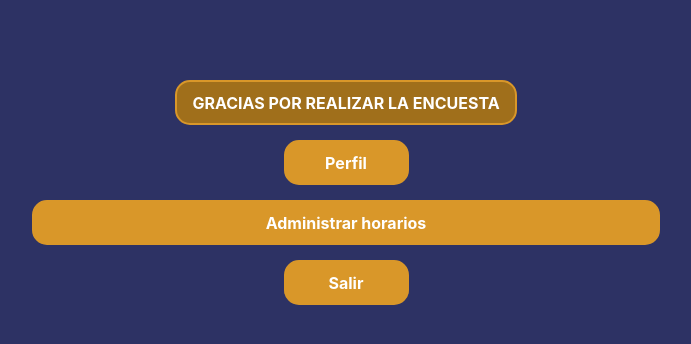
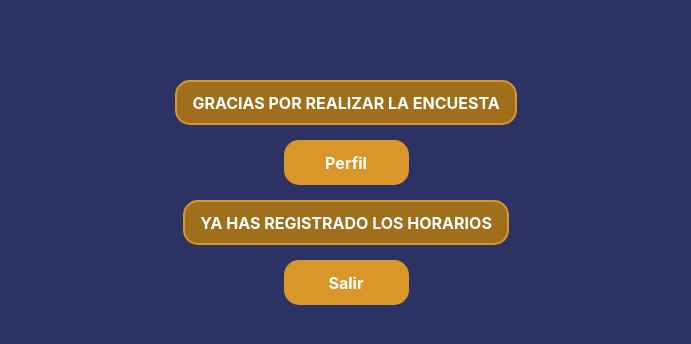
Before and after one commit to SamuelCeballos04/IGT, a Flask app: page /opciones in a window 1280 px wide. Shown: the part 215-559 px from the top of the page, without its empty margins (294-985 px from the left). Run offline with Flask 3, Linux system fonts and the light colour scheme; the visitor is signed in with stand-in values (Sample User, id 1); data that the repository does not hold is empty; some libraries are stand-ins or nearby versions.

Commit message:
Funcionalidad de activar horarios lista

```diff
--- a/server.py
+++ b/server.py
@@ -1113,6 +1113,7 @@ def recuperacion():
 
 @app.route('/configuracion', methods = ['GET', 'POST'])
 def configuracion():
+    print("AJJJJJJJJJJJJJJJJSDFSDIFJ")
     if session['my_var4'] != 1:
         return redirect(url_for('opciones'))
     else:
@@ -1120,7 +1121,7 @@ def configuracion():
             cursor = database.cursor()          #Falta excluir a los que ya se les asignó horario
             cursor.execute("SELECT id_participante, nombre, apellidos FROM participante WHERE id_participante IN (SELECT id_participante FROM encuesta WHERE expterminado = 'false' AND cita IS NULL) order by id_participante;")
             data = cursor.fetchall()
-            return render_template('horariosconfig.html', data = data)
+        return render_template('horariosconfig.html', data = data)
 
 if __name__ == '__main__':
     app.run(debug=True, host='0.0.0.0', port='5000')
--- a/static/js/opciones.js
+++ b/static/js/opciones.js
@@ -5,25 +5,40 @@ function onload(flag, flag2){
         document.getElementById("start").innerHTML = "GRACIAS POR REALIZAR LA ENCUESTA"
         document.getElementById("start").classList.remove('boton2')
         document.getElementById("start").classList.add('boton4')
+        if (flag2 == 0){
+            document.getElementById("btnHorario").setAttribute("disabled", "true")
+            document.getElementById("resultados").setAttribute("disabled", "true")
+            //document.getElementById("btnHorario").disabled = true
+            //document.getElementById("resultados").disabled = true
+            document.getElementById("btnHorario").innerHTML = "YA HAS REGISTRADO LOS HORARIOS"
+            document.getElementById("btnHorario").classList.remove('boton2')
+            document.getElementById("btnHorario").classList.add('boton4')
+        }
     }
     else if(flag == 2){
-        document.getElementById("start").setAttribute("action", "")
-        document.getElementById("startL").setAttribute("href", "exportarExcel")
-        document.getElementById("start").innerHTML = "EXPORTAR"
-        document.getElementById("btnpr").setAttribute("action", "")
-        document.getElementById("aprofile").setAttribute("href", "descargarArchivos")
-        document.getElementById("btnpr").innerHTML = "Descargar Horarios"
-        document.getElementById("btnpr").setAttribute("class", "boton2")
-    }
-    if (flag2 == 0){
-        //document.getElementById("btnHorario").setAttribute("disabled", "true")
-        document.getElementById("resultados").setAttribute("href", "configuracion")
-        //document.getElementById("btnHorario").disabled = true
-        //document.getElementById("resultados").disabled = true
-        document.getElementById("btnHorario").setAttribute("action", "")
-        document.getElementById("btnHorario").innerHTML = "Administrar horarios"
-        document.getElementById("btnHorario").setAttribute("class", 'boton2')
-        //document.getElementById("btnHorario").classList.add('boton4')
+        document.getElementById("sex-ion").innerHTML = ""
+        document.getElementById("sex-ion").innerHTML = `
+        <form action="{{url_for('instrucciones')}}" method = 'get' class="formulario" autocomplete="off">
+            <a href="exportarExcel" id="startL">
+                <button type="button" class="boton2" action="" id="start">EXPORTAR</button><br>
+            </a>
+        </form>
+        <a href = "descargarArchivos" id="aprofile" >
+            <button class = "boton2" id="btnpr" type = "submit" action = "">Descargar Horarios</button>
+        </a>
+        <a href = "configuracion" id="resultados" >
+            <button class = "boton2" id="btnHorario" type = "submit" action = "">Administrar horarios</button>
+        </a>
+        <a href="login">
+                <button class="boton" action="" type="submit">Salir</button>
+        </a>`
+        // document.getElementById("start").setAttribute("action", "")
+        // document.getElementById("startL").setAttribute("href", "exportarExcel")
+        // document.getElementById("start").innerHTML = "EXPORTAR"
+        // document.getElementById("btnpr").setAttribute("action", "")
+        // document.getElementById("aprofile").setAttribute("href", "descargarArchivos")
+        // document.getElementById("btnpr").innerHTML = "Descargar Horarios"
+        // document.getElementById("btnpr").setAttribute("class", "boton2")
     }
 }
 
--- a/templates/opciones.html
+++ b/templates/opciones.html
@@ -34,7 +34,7 @@
             </button>
         </a>
     </div> -->
-    <section class="middle">
+    <section class="middle" id="sex-ion">
         <form action="{{url_for('instrucciones')}}" method = 'get' class="formulario" autocomplete="off">
 
             <a href="{{url_for('instrucciones')}}" id="startL">
@@ -44,7 +44,7 @@
         <a href = "{{url_for('perfil')}}" id="aprofile" >
             <button class = "boton" id="btnpr" type = "submit" action = "{{url_for('perfil')}}">Perfil</button>
         </a>
-        <form action="{{url_for('resultados')}}" method = 'get' class="formulario">
+        <form action="{{url_for('resultados')}}" method = 'get' class="formulario" id="formFinal">
             <a href = "{{url_for('resultados')}}" id="resultados" >
                 <button class = "boton2" id="btnHorario" type = "submit" action = "{{url_for('resultados')}}">Horarios</button>
             </a>
```
Also changed, not shown: 1 other file.
